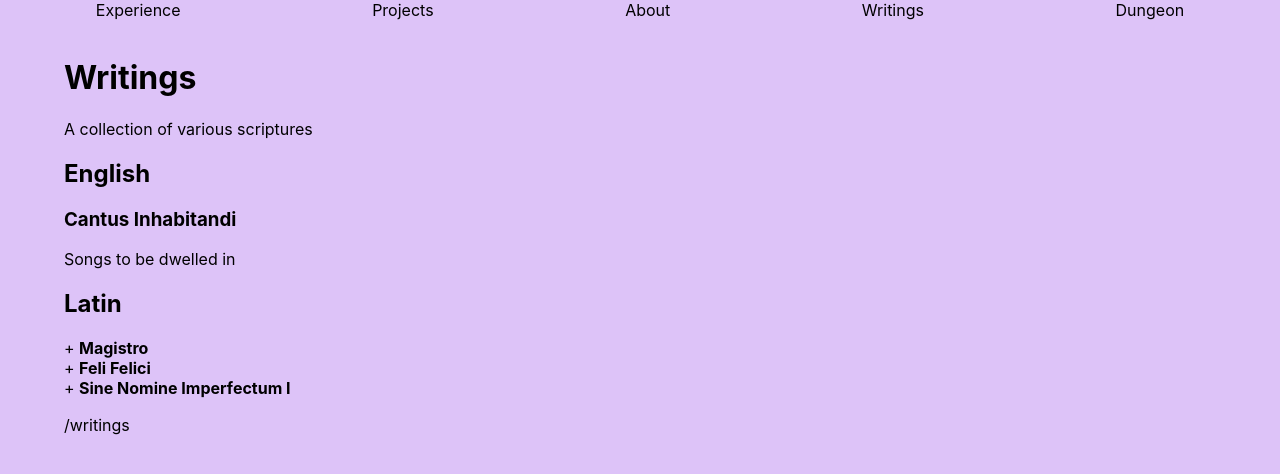
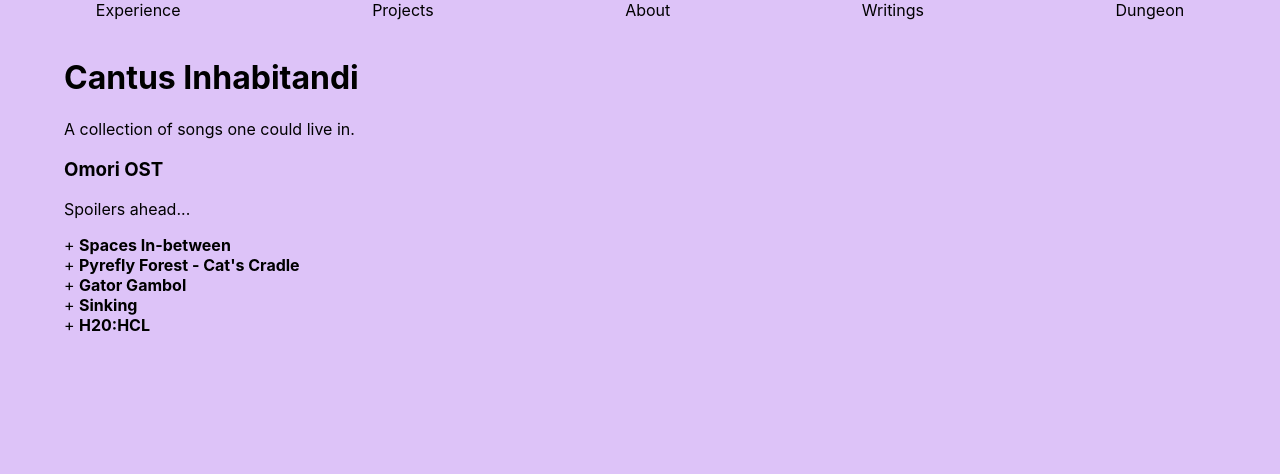
Before and after one commit to mwander825/mwander825.github.io, a React (Create React App) app: page /writings/cantus-inhabitandi in a window 1280 px wide. Shown: the top 474 px of the page. Built offline with nearby package versions, Linux system fonts and the light colour scheme.

Commit message:
CI, extra text, writings

```diff
--- a/src/App.css
+++ b/src/App.css
@@ -103,6 +103,10 @@
   background-color: transparent;
 }
 
+img.pp {
+  padding-left: 2%;
+}
+
 img.github-link {
   height: 32px;
   padding-left: 1%;
@@ -148,10 +152,12 @@
   cursor: pointer;
   user-select: none;
   display: inline-block;
+  width: 100%;
 }
 
 .bellows-Latin-verse {
   padding-bottom: 5%;
+  width: 100%
 }
 
 .line-Latin-verse {
--- a/src/App.js
+++ b/src/App.js
@@ -1,15 +1,22 @@
 import React, { useEffect, useState, setState } from 'react';
-import { BrowserRouter, HashRouter, Switch, Link, Route } from 'react-router-dom';
+import {
+  BrowserRouter as Router,
+  Switch,
+  Route,
+  Link,
+  useRouteMatch,
+  useParams
+} from "react-router-dom";
 import "./App.css";
 
 import About from "./components/About.jsx"
 import Dungeon from "./components/Dungeon.jsx"
 import Writings from "./components/Writings.jsx"
 import Projects from "./components/Projects.jsx"
+import CI from "./components/CI.jsx"
 
 function App(props) {
   return (
-    <BrowserRouter>
           <div id="App">
             <div class="header">
               <Link to="/experience" class="navLink"><span id="experience" class="navButton" data-hover="Peritia">Experience</span></Link>
@@ -19,24 +26,25 @@
               <Link to="/dungeon" class="navLink"><span id="dungeon" class="navButton" data-hover="Robur?">Dungeon</span></Link>
             </div>
             <Switch>
-            <Route path="/experience">
-                .
+            <Route exact path="/experience">
               </Route>
-              <Route path="/projects">
+              <Route exact path="/projects">
                 <Projects />
               </Route>
               <Route exact path="/">
                 <About />
               </Route>
-              <Route path="/writings">
+              <Route exact path="/writings">
                 <Writings />
               </Route>
-              <Route path="/dungeon">
+              <Route exact path="/writings/cantus-inhabitandi">
+                <CI />
+              </Route>
+              <Route exact path="/dungeon">
                 <Dungeon />
               </Route>
             </Switch>
           </div>
-    </BrowserRouter>
   );
 }
 
--- a/src/components/About.jsx
+++ b/src/components/About.jsx
@@ -7,15 +7,22 @@
           <header class="title">
           <h1>About Me</h1>
           </header>
+          <img id="pp" src={pp} class="pp" alt="FACE" width="300px" height="300px"></img>
           <p>
-            <img id="pp" src={pp} alt="FACE" width="300px" height="300px" style={{"background-color": "transparent"}}></img>
+
             Salve! My name is Michael Wander, and I'm a data scientist currently residing in Philadelphia.
-            I graduated from The City College of New York with an M.S. in data science and engineering, and currently work as
-            a remote data engineer.
           </p>
           <p>
-            In my free time I like to play the drums, study Latin and other languages, listen to music, and play various video games.
+            I graduated from The City College of New York with an M.S. in data science and engineering, and currently work as
+            a remote data scientist and analyst.
           </p>
+          <p>
+            In my free time I like to play the drums, study Latin and other languages, read/write, listen to music, and play various video games.
+          </p>
+        <p>
+          Nescio quae alia hic scribere.
+          最低だ。
+        </p>
        </div>
     );
 }
--- a/src/components/CI.jsx
+++ b/src/components/CI.jsx
@@ -1,11 +1,63 @@
 import React from 'react';
+import Accordion from './Accordion.jsx';
 import cantusObject from '../static/Writings.js';
+import BCP from "./BCP.jsx";
 
 const CI = () => {
 
     return(
         <div id="cantus-inhabitandi" class="page-container">
+            <h1>Cantus Inhabitandi</h1>
+            <p>A collection of songs one could live in.</p>
+            <div>
+                <h3>Omori OST</h3>
+                <p>Spoilers ahead...</p>
+                <ul class="clinks">
+                    <li>
+                        <Accordion name={"Spaces In-between"}
+                        text={<div>
+                        <p>
+                            Pretty much just a 13 second loop of a distorted melody.
+                            This is one of the first songs you hear in the game, which
+                            really sets the dreamlike (and nightmarelike) atmosphere of Headspace well.
+                        </p>
+                        <iframe width="450" height="110" src="https://www.youtube-nocookie.com/embed/ljAyy-dhAz0" title="YouTube video player" frameborder="0" allow="encrypted-media;"></iframe>
+                        </div>}>
+                        </Accordion>
+                    </li>
 
+                    <li>
+                        <Accordion name={"Pyrefly Forest - Cat's Cradle"}
+                        text={<div>
+                        <p>
+                            I like the way this song slowly creeps in,
+                            as if you can feel the enveloping mist dissipating
+                            while you advance.
+                        </p>
+                        <iframe width="450" height="110" src="https://www.youtube-nocookie.com/embed/QtQubHCy2UI" title="YouTube video player" frameborder="0" allow="encrypted-media;"></iframe>
+                        </div>}>
+                        </Accordion>
+                    </li>
+                    <li>
+                        <Accordion name={"Gator Gambol"}
+                        text={<iframe width="450" height="110" src="https://www.youtube-nocookie.com/embed/XAUoNdt-0hs" title="YouTube video player" frameborder="0" allow="encrypted-media;"></iframe>}>
+                        </Accordion>
+                    </li>
+                    <li>
+                        <Accordion name={"Sinking"}
+                        text={<iframe width="450" height="110" src="https://www.youtube-nocookie.com/embed/Q5_r_ld4vyY" title="YouTube video player" frameborder="0" allow="encrypted-media;"></iframe>}>
+                        </Accordion>
+                    </li>
+                    <li>
+                        <Accordion name={"H20:HCL"}
+                        text={<iframe width="450" height="110" src="https://www.youtube-nocookie.com/embed/KszmrMQYYNw" title="YouTube video player" frameborder="0" allow="encrypted-media;"></iframe>}>
+                        </Accordion>
+                    </li>
+
+                </ul>
+            </div>
         </div>
     )
 }
+
+export default CI;
--- a/src/components/Projects.jsx
+++ b/src/components/Projects.jsx
@@ -26,6 +26,22 @@
 
                 </ul>
             </div>
+            <div>
+                        <h2 class="project-link">
+                        <a rel="noopener noreferrer" target="_blank"
+                        title="&quot;Collected Sounds&quot;"
+                        href="https://github.com/mwander825/foo-soni-collecti">
+                            foo_soni_collecti (Soni Collecti)
+                        </a>
+                        <a href="https://github.com/mwander825/foo-soni-collecti" rel="noopener noreferrer" target="_blank" class="github-link">
+                            <img class="github-link" src={github_mark} alt="(GitHub)"/>
+                            </a>
+                        </h2>
+                   <p>
+                   An old foobar2000 component which I revived for the new x64 version of foobar2000,
+                   which is an offline scrobbler that logs playback statistics to a local .csv file.
+                   </p>
+            </div>
         </div>
     );
 }
--- a/src/components/Writings.jsx
+++ b/src/components/Writings.jsx
@@ -1,6 +1,7 @@
 import React from 'react';
 import Accordion from './Accordion.jsx';
 import writingsObject from '../static/Writings.js';
+import CI from './CI.jsx'
 import {
   BrowserRouter as Router,
   Switch,
@@ -67,17 +68,13 @@
             </div>
             <div class="Latin-links">
                 <h2>Latin</h2>
-                <ul>
+                <ul style={{"width": "100%"}}>
+                <li>{formatAccordion("De Umbris")}</li>
+                <li>{formatAccordion("Feli Felici")}</li>
                 <li>{formatAccordion("Magistro")}</li>
-                <li>{formatAccordion("Feli Felici")}</li>
                 <li>{formatAccordion("Sine Nomine Imperfectum I")}</li>
                 </ul>
             </div>
-            <Switch>
-                <Route path={`${match.path}/cantus-inhabitandi`}>
-                {match.path}
-                </Route>
-            </Switch>
         </div>
     );
 }
--- a/src/index.js
+++ b/src/index.js
@@ -2,10 +2,13 @@
 import ReactDOM from 'react-dom';
 import './index.css';
 import App from './App';
+import {BrowserRouter as Router} from "react-router-dom";
 
 ReactDOM.render(
   <React.StrictMode>
-    <App/>
+    <Router>
+      <App/>
+    </Router>
   </React.StrictMode>,
   document.getElementById('root')
 );
--- a/src/static/Writings.js
+++ b/src/static/Writings.js
@@ -15,5 +15,12 @@
     "Feli Felici": {
         "bellowsClass": "bellows-Latin-verse",
         "lineClass": "line-Latin-verse",
-        "content": ["Quid persaepe (semper, fortasse)", "\u201cHomini amicus maximus canis est\u201d", "loquantur?", "Triste vero \u201cHomini carissima qua bestia tenera est\u201d", "loquor. An nos, qui homunculi vastare ", "silvas et montes et orbis omnes terras", "terrarum solemus, talibus bestiis", "dignati sumus? ", "An nesciunt illae, parvae gremio natae suave", "nostrae Terrae carae,", "hominem esse quem omnia,", "omnia quae viridiaque virentia sunt,", "audacia magna ruat?", "Quidquid sit causa,", "tu fideliter apud me mansisti;", "neque servus, neque capta,", "at socius errans per iter ullum.", "Etsi ultro tu errabas, ibas cum me", "Et ibam cum te.", "Delicium (hoc nomine te vocem?)", "Amicus est.", "Delicium (\u201cbestiam\u201d dicam?)", "Ipsum vivens est.", "Delicium, vero,", "Bestia tenera est,", "Et dum tibi spiritum,", "Quod validus erat olim, fessum exspirans.", "Etsi nescio agro quo tandem erras", "etsi ustum, in ligno stantem, te tuor", "et fixus miror plenam mortis urnam."]   }
+        "content": ["Quid persaepe (semper, fortasse)", "\u201cHomini amicus maximus canis est\u201d", "loquantur?", "Triste vero \u201cHomini carissima qua bestia tenera est\u201d", "loquor. An nos, qui homunculi vastare ", "silvas et montes et orbis omnes terras", "terrarum solemus, talibus bestiis", "dignati sumus? ", "An nesciunt illae, parvae gremio natae suave", "nostrae Terrae carae,", "hominem esse quem omnia,", "omnia quae viridiaque virentia sunt,", "audacia magna ruat?", "Quidquid sit causa,", "tu fideliter apud me mansisti;", "neque servus, neque capta,", "at socius errans per iter ullum.", "Etsi ultro tu errabas, ibas cum me", "Et ibam cum te.", "Delicium (hoc nomine te vocem?)", "Amicus est.", "Delicium (\u201cbestiam\u201d dicam?)", "Ipsum vivens est.", "Delicium, vero,", "Bestia tenera est,", "Et dum tibi spiritum,", "Quod validus erat olim, fessum exspirans.", "Etsi nescio agro quo tandem erras", "etsi ustum, in ligno stantem, te tuor", "et fixus miror plenam mortis urnam."]
+    },
+
+    "De Umbris": {
+      "bellowsClass": "bellows-Latin-verse",
+      "lineClass": "line-Latin-verse",
+      "content": ["Post virum omnem repit;", "Torques collo tam graviter pendens ", "ut paene caput defringat,", "et vero aliis defringendum est (solatium multis),", "sed aliis amica inimica quae modo iuvare vult.", "Nam contritus corde sentiet umeros corrigi.", "Ita mores Umbrae sunt:", "Simulacrum criminum nostrorum.", "Aliqua quae praeterita scit.", "Aliqua quae praesentes inquietat.", "Aliqua quae futura damnet.", "Etiam sentis, aliquam post tergum tuum?", "Cave! Si oblivione hanc bestiam indiligenter alas,", "tu, familiares, orbis certe occidat.", "Oro ut eam colloquaris,", "ei hospitium des,", "tandem eam devores;", "Quoniam in te in aeternam erit,", "paenitentiaque angore conscientiae obeunda est.", "Autem, si vis eam, tenebrosissimam tenebram ", "quam cordis ima atque faciei concavos inhabitat,   ", "stulte ferre non unam verbam ei locutus,", "cogitationem diuturnae vitae tui abhorreo."]
+    }
 }
```
Also changed, not shown: src/static/Cantus.js (+8 -0 lines).
